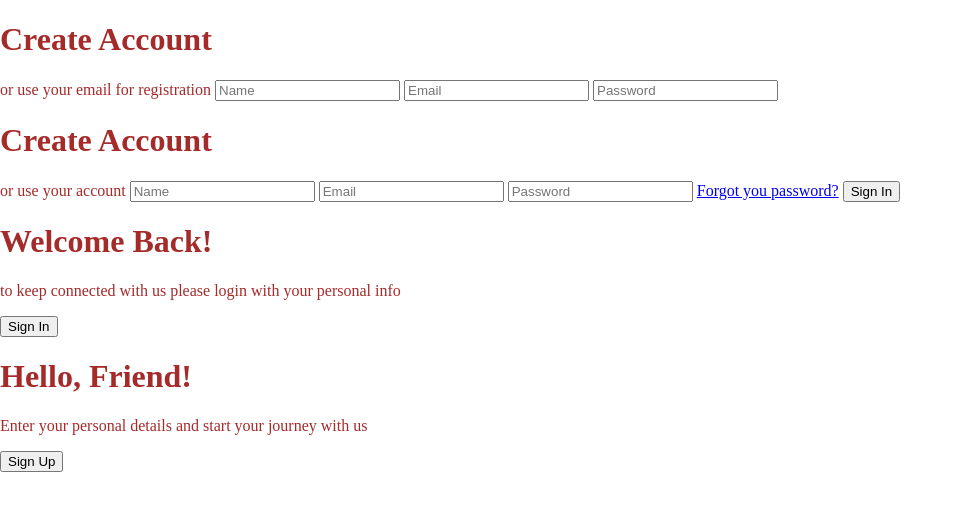
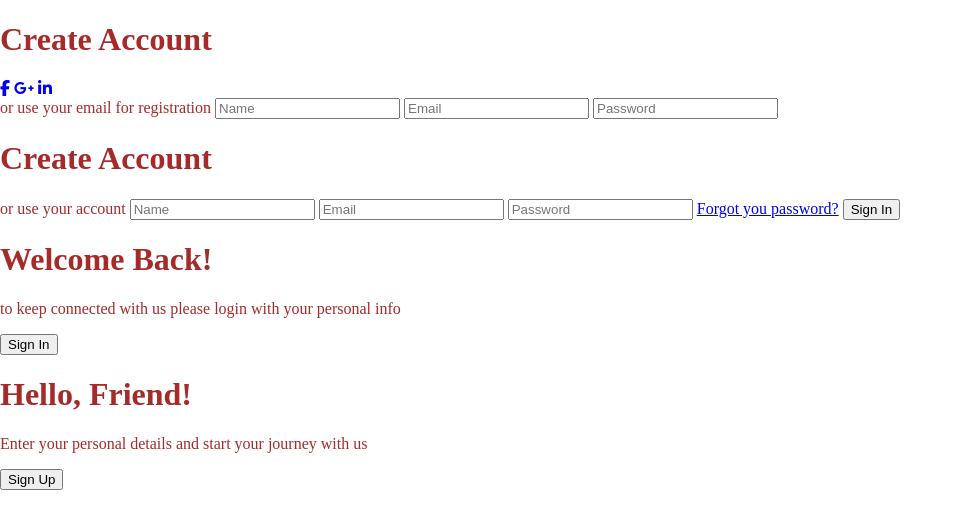
Before and after one commit to edgetechdev/ZaioChallengeLevel-3, a website: page index.html in a window 1280 px wide. Shown: the whole page, without its empty margins (0-963 px from the left). Drawn offline with Linux system fonts and the light colour scheme.

Commit message:
fab icons

```diff
--- a/index.html
+++ b/index.html
@@ -14,9 +14,9 @@
         <form action="#">
           <h1>Create Account</h1>
           <div class="social-container">
-            <a href="#" class="social"><i class="fab-fa-facebook-f"></i></a>
-            <a href="#" class="social"><i class="fab-fa-goggle-plus-g"></i></a>
-            <a href="#" class="social"><i class="fab-fa-linkedin-in"></i></a>
+            <a href="#" class="social"><i class="fab fa-facebook-f"></i></a>
+            <a href="#" class="social"><i class="fab fa-google-plus-g"></i></a>
+            <a href="#" class="social"><i class="fab fa-linkedin-in"></i></a>
           </div>
           <span>or use your email for registration</span>
           <input type="text" placeholder="Name" />
```
